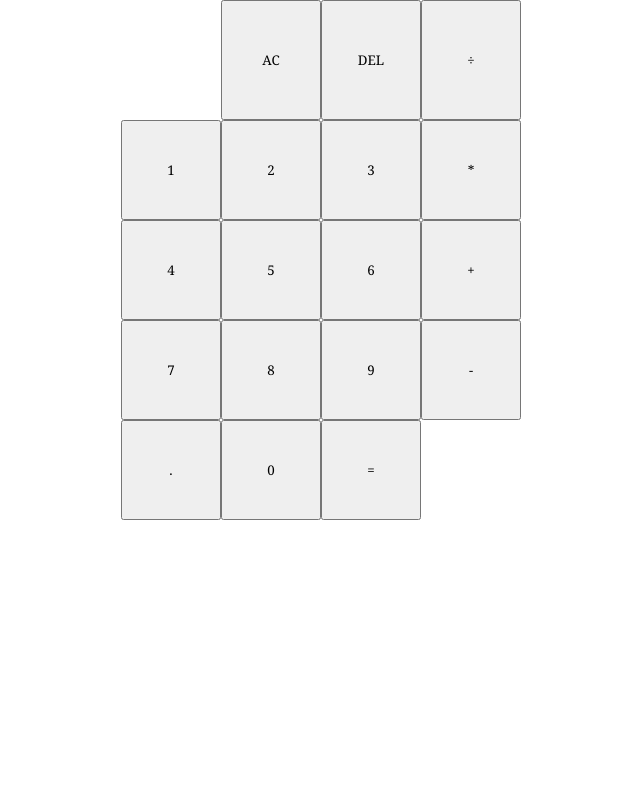
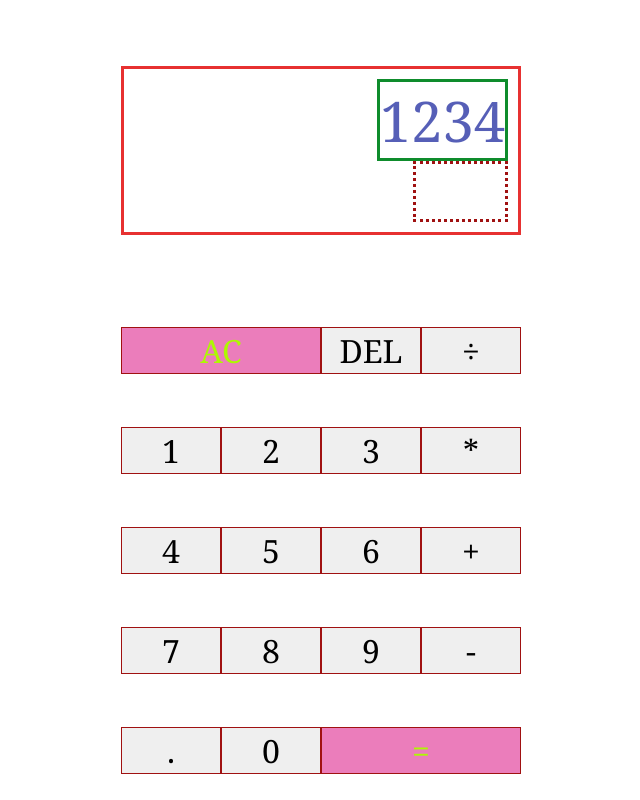
Before and after one commit to HassanS85/Portfolio-2, a plain HTML site: page index.html in a window 1280 px wide. Shown: the whole page, without its empty margins (319-959 px from the left). Drawn offline with Linux system fonts and the light colour scheme.

Commit message:
changed color scheme

```diff
--- a/index.html
+++ b/index.html
@@ -9,29 +9,30 @@
 </head>
 <body>
     <div class="calculator-grid">
-        <div class="calculator__grid__output">
-            <div class="calculator__grid__previous"></div>
-            <div class="calculator__grid__current"></div>
-        </div c class="calculator__buttons__grid__two"lass="calculator__button__container">
-        <button class="calculator__buttons__grid__two" class="calculator__buttons__grid__two">AC</button>
-        <button class="calculator__buttons__grid__two">DEL</button>
-        <button class="calculator__buttons__grid__two">÷</button>
-        <button class="calculator__buttons__grid__two">1</button>
-        <button class="calculator__buttons__grid__two">2</button>
-        <button class="calculator__buttons__grid__two">3</button>
-        <button class="calculator__buttons__grid__two">*</button>
-        <button class="calculator__buttons__grid__two">4</button>
-        <button class="calculator__buttons__grid__two">5</button>
-        <button class="calculator__buttons__grid__two">6</button>
-        <button class="calculator__buttons__grid__two">+</button>
-        <button class="calculator__buttons__grid__two">7</button>
-        <button class="calculator__buttons__grid__two">8</button>
-        <button class="calculator__buttons__grid__two">9</button>
-        <button class="calculator__buttons__grid__two">-</button>
-        <button class="calculator__buttons__grid__two">.</button>
-        <button class="calculator__buttons__grid__two">0</button>
-        <button class="calculator__buttons__grid__two">=</button>
+        <div class="calculator-grid__output">
+            <div class="calculator-grid__output__previous">1234</div>
+            <div class="calculator-grid__output__current">4567</div>
+        </div>
+        <button class="calculator-grid__twospan">AC</button>
+        <button class="">DEL</button>
+        <button class="">÷</button>
+        <button class="">1</button>
+        <button class="">2</button>
+        <button class="">3</button>
+        <button class="">*</button>
+        <button class="">4</button>
+        <button class="">5</button>
+        <button class="">6</button>
+        <button class="">+</button>
+        <button class="">7</button>
+        <button class="">8</button>
+        <button class="">9</button>
+        <button class="">-</button>
+        <button class="">.</button>
+        <button class="">0</button>
+        <button class="calculator-grid__twospan">=</button>
     </div>
+
 
 
 
--- a/styles/styles.scss
+++ b/styles/styles.scss
@@ -8,11 +8,64 @@
     margin: 0;
     padding: 0;
     background: white;
+
     }
+
 
 .calculator-grid {
     display: grid;
     justify-content: center;
+    align-items: center;
+    min-height: 100vh;
     grid-template-columns: repeat(4, 100px);
     grid-template-rows: minmax(120px, auto) repeat(5, 100px);
     }
+
+.calculator-grid > button {
+    cursor: pointer;
+    font-size: 2rem;
+    border: 1px, solid #a01111;
+    outline: none;
+    background-color: rbga(255, 255, 255, 0.75);
+    }
+
+.calculator-grid > button:hover {
+    background-color: #f4b4b4;
+}
+
+
+.calculator-grid__twospan {
+    grid-column: span 2;
+    color: #adf802;
+    background-color: rgba(230, 93, 171, 0.8);
+    border: solid red;
+  }
+
+  .calculator-grid__output{
+    grid-column: 1 / -1;
+    background-color: rgba(255, 255, 255, 0.75);
+    display: flex;
+    align-items: flex-end;
+    justify-content: space-around;
+    flex-direction: column;
+    padding: 10px;
+    border:solid rgb(231, 49, 49);
+  }
+
+.calculator-grid__output
+  { &__previous {
+color: rgba(29, 42, 159, 0.75);
+font-size: 3.5rem;
+border: solid rgb(14, 140, 44);
+
+  }
+};
+
+.calculator-grid__output
+  {&__current{
+color: white;
+font-size: 2.5rem;
+border:dotted #a01111;
+  }
+
+};
```
Also changed, not shown: styles/styles.css, 1 other file.
